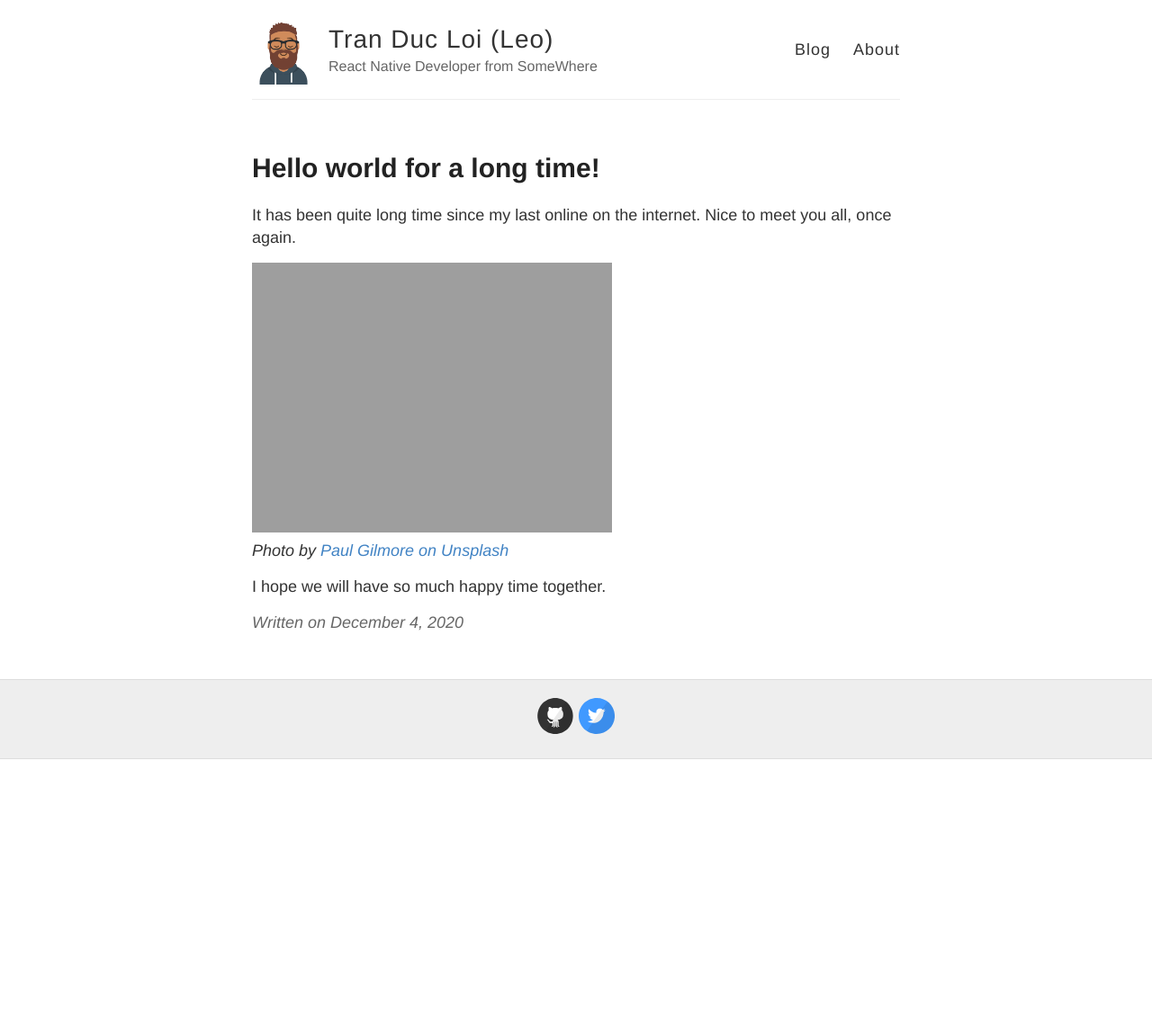
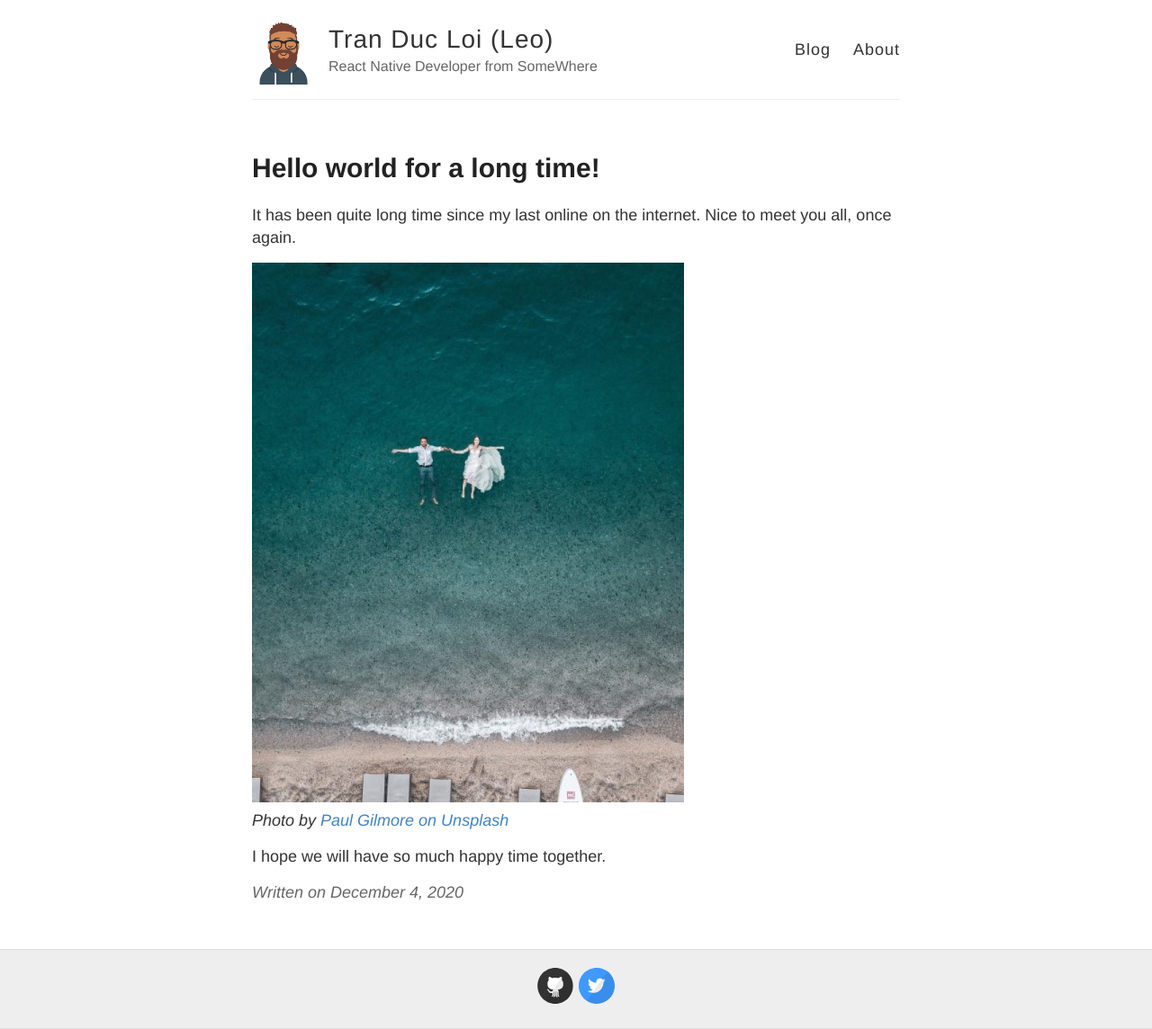
Before and after one commit to loitd/loitd.github.io, a Jekyll site: the page built from _posts/2020-12-4-Hello-World.md, in a window 1280 px wide. Shown: the whole page at 90% size. Built offline with Jekyll 4.4.1, drawn with Linux system fonts in a browser that asks for light colours; before the commit the page ends 900 px from its top, so only the background shows below that.

Commit message:
updated-by-loitd

```diff
--- a/_posts/2020-12-4-Hello-World.md
+++ b/_posts/2020-12-4-Hello-World.md
@@ -5,7 +5,7 @@ title: Hello world for a long time!
 
 It has been quite long time since my last online on the internet. Nice to meet you all, once again.
 
-![Happy-Life]({{ site.baseurl }}/images/happylife.jpg =600x400)
+![Happy-Life]({{ site.baseurl }}/images/happylife.jpg)
 *Photo by [Paul Gilmore on Unsplash](https://unsplash.com/s/photos/happy-life?utm_source=unsplash&amp;utm_medium=referral&amp;utm_content=creditCopyText)*
 
 I hope we will have so much happy time together.
```
Also changed, not shown: 1 other file.
